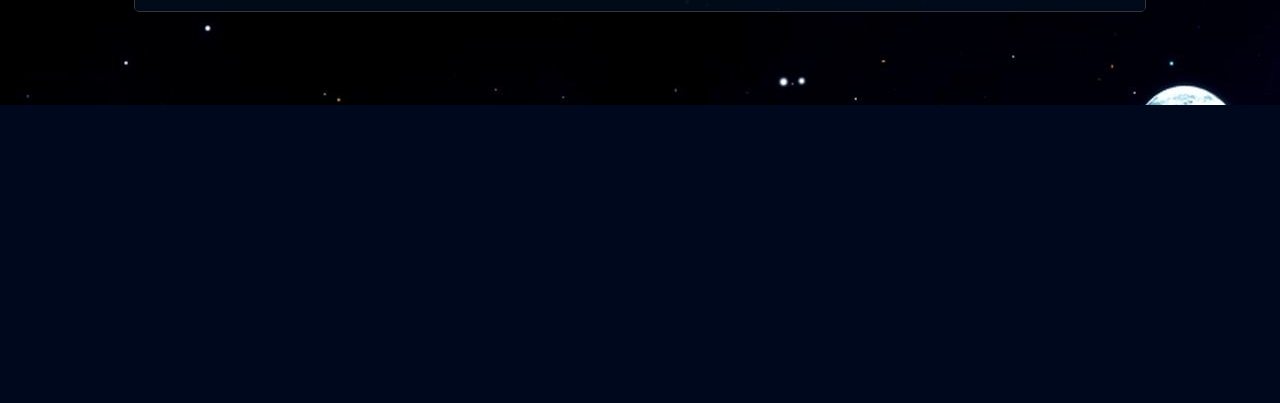
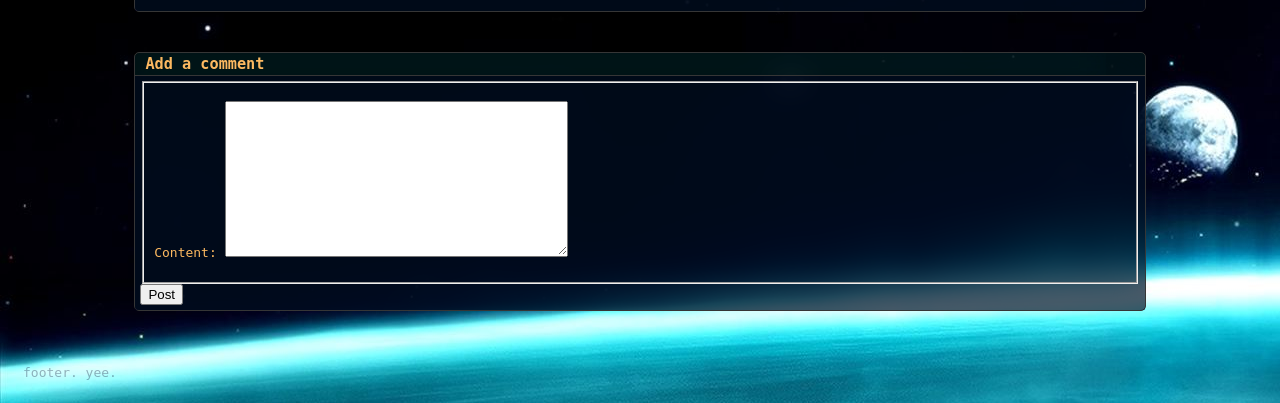
Before and after one commit to castle-murray/funliners, a Django app: page /post/1/ in a window 1280 px wide. Shown: the part 1393-1796 px from the top of the page. Before the commit the page ends 1498 px from the top, so only its background shows below. Run offline with Django 3.2, Linux system fonts and the light colour scheme; data comes from the database, SQL or seed files in the repository; data that the repository does not hold is empty.

Commit message:
comments are working

```diff
--- /dev/null
+++ b/blog/forms.py
@@ -0,0 +1,15 @@
+from django import forms
+from django.contrib.auth.models import User
+from .models import Comment, Post
+
+
+# class PostCommentForm(forms.ModelForm):
+#     class Meta:
+#         model = PostComment
+#         fields = ['content']
+
+
+class CommentForm(forms.ModelForm):
+    class Meta:
+        model = Comment
+        fields = ('content',)
--- a/blog/models.py
+++ b/blog/models.py
@@ -18,3 +18,21 @@ class Post(models.Model):
 
     def get_absolute_url(self):
         return reverse('post-detail', kwargs={'pk': self.pk})
+
+
+# class PostComment(models.Model):
+#     content = models.TextField()
+#     c_author = models.ForeignKey(User, on_delete=models.CASCADE)
+# #    c_author = models.ForeignKey(
+# #        User, on_delete=models.CASCADE)
+#     date_posted = models.DateTimeField(default=timezone.now)
+#     original_post = models.ForeignKey(
+#         'Post', on_delete=models.CASCADE)
+
+
+class Comment(models.Model):
+    user = models.ForeignKey(User, on_delete=models.CASCADE)
+    date = models.DateField(auto_now_add=True)
+    post = models.ForeignKey(
+        'Post', related_name='comments', on_delete=models.CASCADE)
+    content = models.TextField()
--- a/blog/static/blog/main.css
+++ b/blog/static/blog/main.css
@@ -44,6 +44,19 @@ body {
     width: 100%;
 }
 .post {
+    padding: none;
+    margin: none;
+    background-color: rgba(0, 34, 39, 0.479);
+    border-style: solid;
+    margin-bottom: 40px;
+    border: solid;
+    border-width: 1px;
+    border-radius: 5px;
+    border-color: rgb(54, 54, 54);
+    transition: 0.5s;
+    backdrop-filter: blur(15px);
+}
+.comments {
     padding: none;
     margin: none;
     background-color: rgba(0, 34, 39, 0.479);
--- a/blog/templates/blog/post_detail.html
+++ b/blog/templates/blog/post_detail.html
@@ -26,6 +26,34 @@
             <span class="username">{{ post.author }}@castle-murray.com[~/{{ post.context}}] # </span>
             <pre class="post-content">{{ post.content }}</pre>
         </div>
+        <div>
+            {% for comment in post.comments.all %}
+            <span class="username">{{ comment.user }}@castle-murray.com[~/{{ post.context}}] # </span>
+            <pre class="post-content">{{ comment.content }}</pre>
+            <br>
+            {% endfor %}
+        </div>
+    </div>
+</div>
+
+<div class="post">
+    <div class="post-title">
+        <div class="post-title-head">
+            <h3>Add a comment</h3>
+        </div>
+    </div>
+    <div class="post-detail">
+        <div class="comment-form">
+            <form method="POST">
+                {% csrf_token %}
+                <fieldset>
+                    {{ form.as_p }}
+                </fieldset>
+                <div>
+                    <button type="submit">Post</button>
+                </div>
+            </form>
+        </div>
     </div>
 </div>
 {% endblock content %}
--- a/blog/urls.py
+++ b/blog/urls.py
@@ -12,6 +12,7 @@ urlpatterns = [
     path('', PostListView.as_view(), name='blog-home'),
     path('about/', views.about, name='blog-about'),
     path('post/<int:pk>/', PostDetailView.as_view(), name='post-detail'),
+    # path('post/<int:pk>/test', views.CpostDetailView, name='new-post-detail'),
     path('post/<int:pk>/update', PostUpdateView.as_view(), name='post-update'),
     path('post/<int:pk>/delete', PostDeleteView.as_view(), name='post-delete'),
     path('post/new', PostCreateView.as_view(), name='post-create'),
--- a/blog/views.py
+++ b/blog/views.py
@@ -1,13 +1,14 @@
-from django.shortcuts import render
+from django.shortcuts import render, redirect, reverse
 from django.views.generic import (ListView,
                                   DetailView,
                                   CreateView,
                                   UpdateView,
                                   DetailView,
-                                  DeleteView
+                                  DeleteView,
                                   )
-from .models import Post
+from .models import (Post, Comment)
 from django.contrib.auth.mixins import LoginRequiredMixin, UserPassesTestMixin
+from .forms import CommentForm
 
 
 def home(request):
@@ -18,6 +19,53 @@ def home(request):
     return render(request, 'blog/home.html', context)
 
 
+class PostDetailView(DetailView):
+    model = Post
+    form = CommentForm
+
+    def post(self, request, *args, **kwargs):
+        form = CommentForm(request.POST)
+        if form.is_valid():
+            post = self.get_object()
+            form.instance.user = request.user
+            form.instance.post = post
+            form.save()
+
+            return redirect("post-detail", pk=post.id)
+
+    def get_context_data(self, **kwargs):
+        context = super().get_context_data(**kwargs)
+        context["form"] = self.form
+        return context
+
+
+# def CpostDetailView(request, pk):
+    # post = Post.objects.get(pk=pk)
+    # form = PostCommentForm(request.POST)
+#
+    # pk = request.POST.get('id')
+    # context = {
+        # 'post': post,
+        # 'form': form
+    # }
+#
+#    def form_valid(self, form):
+#        form.instance.post_id = self.kwargs['pk']
+#        form.instance.c_author = self.request.user
+#        return super().form_valid(form)
+    # if request.method == 'POST':
+        # def post(self, request, *args, **kwargs):
+        # if form.is_valid():
+        # post = self.get_object()
+        # form.instance.c_author = request.user
+        # form.instance.original_post = post
+        # form.save()
+        # return redirect(reverse("post",))
+        # return render(request, 'blog/new_post_detail.html', context)
+    # else:
+        # return render(request, 'blog/new_post_detail.html', context)
+
+
 class PostListView(ListView):
     model = Post
     template_name = 'blog/home.html'
@@ -25,8 +73,8 @@ class PostListView(ListView):
     ordering = ['-date_posted']
 
 
-class PostDetailView(DetailView):
-    model = Post
+# class PostDetailView(DetailView):
+#    model = Post
 
 
 class PostCreateView(LoginRequiredMixin, CreateView):
```
Also changed, not shown: blog/admin.py (+8 -1 lines).
